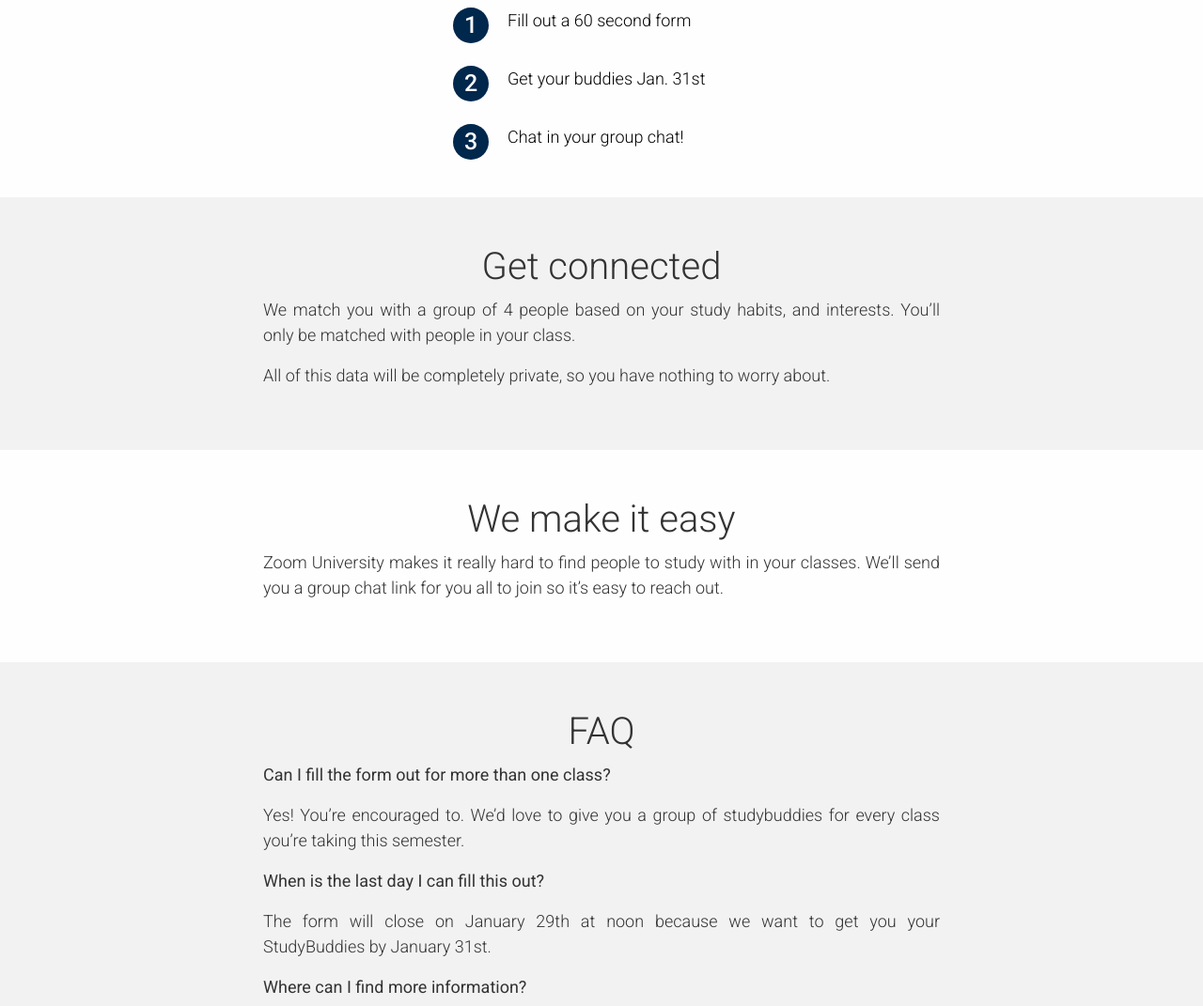
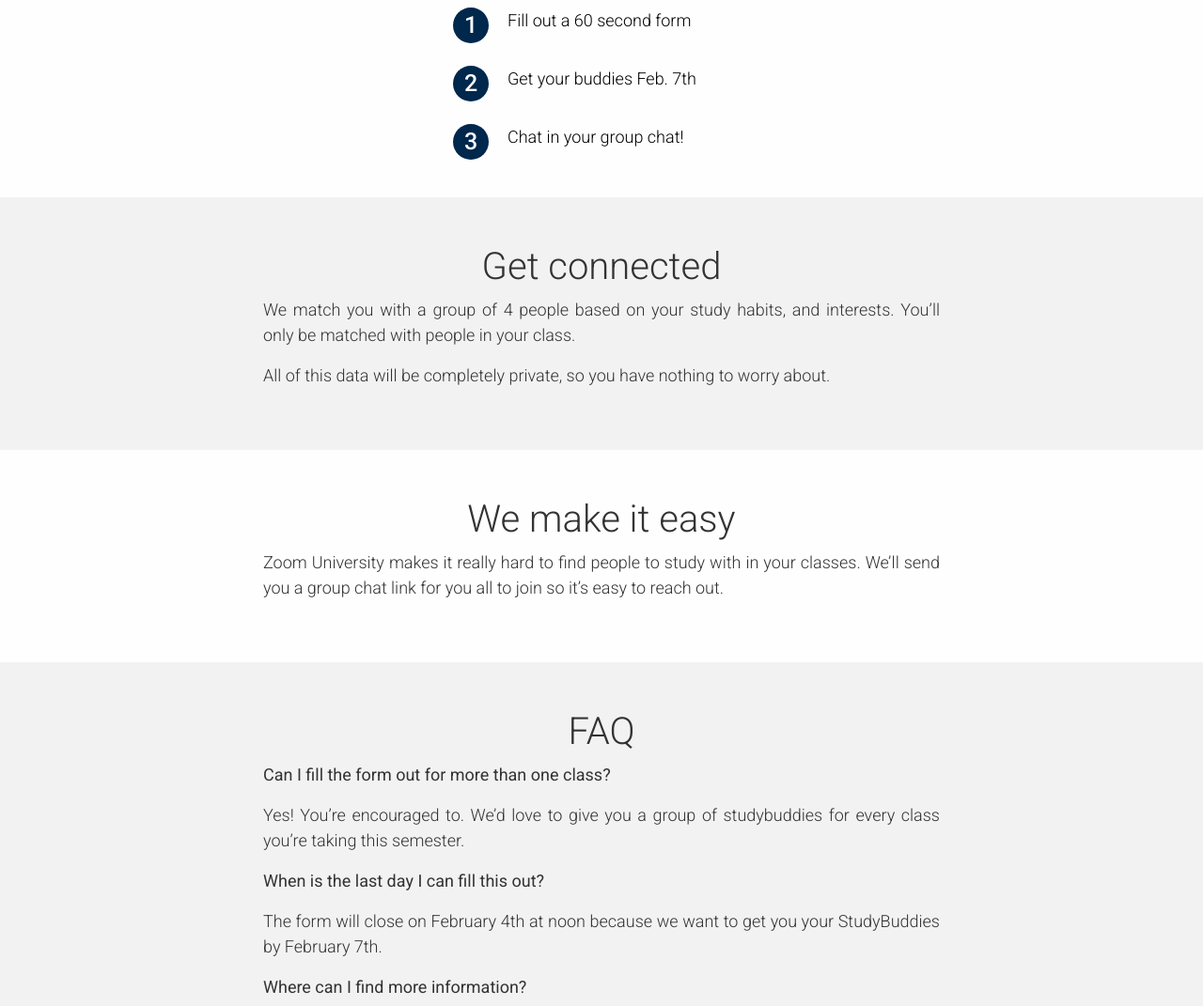
Before and after one commit to vjindal0112/lawStudyBuddies, a React (Create React App) app: page /home in a window 1280 px wide. Shown: the part 792-1863 px from the top of the page at 94% size. Built offline with nearby package versions, Linux system fonts and the light colour scheme; no server answers.

Commit message:
change date

```diff
--- a/src/pages/Home.js
+++ b/src/pages/Home.js
@@ -174,7 +174,7 @@ export default function Home() {
           <br />
           <Flex>
             <BulletPoints>2</BulletPoints>
-            <BulletText>Get your buddies Jan. 31st</BulletText>
+            <BulletText>Get your buddies Feb. 7th</BulletText>
           </Flex>
           <br />
           <Flex>
@@ -222,8 +222,8 @@ export default function Home() {
             <b>When is the last day I can fill this out?</b>
           </p>
           <p>
-            The form will close on January 29th at noon because we want to get
-            you your StudyBuddies by January 31st.
+            The form will close on February 4th at noon because we want to get
+            you your StudyBuddies by February 7th.
           </p>
           <p>
             <b>Where can I find more information?</b>
--- a/src/pages/Submitted.js
+++ b/src/pages/Submitted.js
@@ -18,7 +18,7 @@ const Submitted = () => {
       <div className="App">
         <h1>Good luck this semester!</h1>
         <Texth4>
-          You will hear back from us January 31st with your study buddies!
+          You will hear back from us February 7th with your study buddies!
         </Texth4>
         <Button
           href="/form"
```
